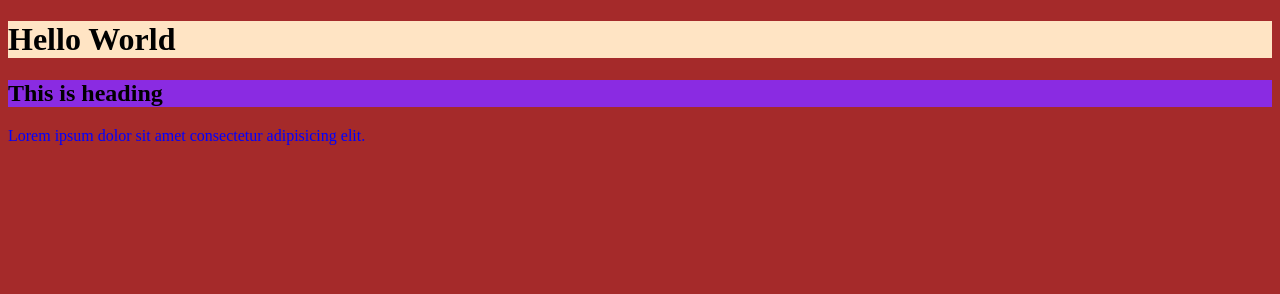
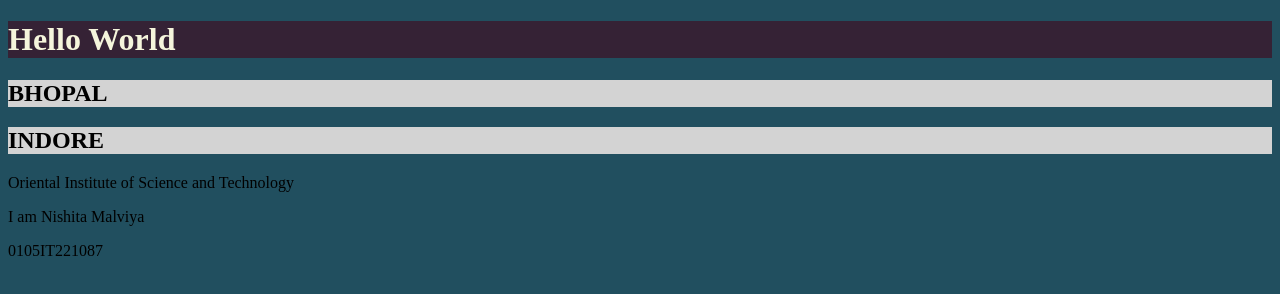
Before and after one commit to malviyanishita/HtmlCode, a plain HTML site: page index.html in a window 1280 px wide. Drawn offline with Linux system fonts and the light colour scheme.

Commit message:
newfile04

```diff
--- a/index.html
+++ b/index.html
@@ -8,15 +8,26 @@
      <style>
 
             p{
-                color: blue;
+                color:rgb(50, 132, 50)  `;
+            }
+
+            h1{
+                color: beige;
+            }
+
+            h2{
+                color: black;
             }
 
      </style>
      </head>
 <body>
-    <h1 style="background-color: bisque;">Hello World</h1>
-    <h2 style>This is heading</h2>
+    <h1 class="head1" style="background-color:rgb(53, 34, 53)">Hello World</h1>
+    <h2 style="background-color:lightgray;">BHOPAL</h2>
+    <h2 style="background-color:lightgray;">INDORE</h2>
 
-    <p> Lorem ipsum dolor sit amet consectetur adipisicing elit.</p>
+    <p>Oriental Institute of Science and Technology</p>
+    <p>I am Nishita Malviya</p>
+    <P>0105IT221087</P>
 </body>
 </html>
--- a/style.css
+++ b/style.css
@@ -4,5 +4,5 @@ h2{
 }
 
 body{
-    background-color: brown;
+    background-color:rgb(33, 79, 95);
 }
```
